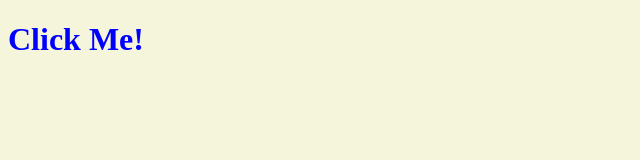
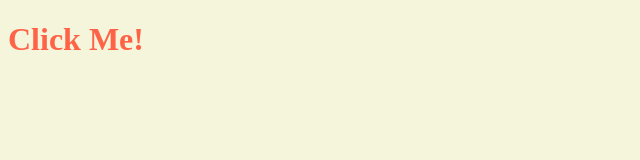
Before and after one commit to babodoban/momentum, a plain HTML site: page index.html in a window 1280 px wide. Both pictures are taken after a click on the element "Click Me!". Shown: the whole page, without its empty margins (0-640 px from the left). Drawn offline with Linux system fonts and the light colour scheme.

Commit message:
make it only one line

```diff
--- a/app.js
+++ b/app.js
@@ -1,18 +1,13 @@
-const h1 = document.querySelector(".title");
+const h1 = document.querySelector("div.hello:first-child h1");
 
 function handleTitleClick() {
-    const currentColor = h1.style.color;
-    let newColor;
-
-    if (currentColor === "blue") {
-        newColor = "black";
-    } else {
-        newColor = "blue";
-    }
-
-    h1.style.color = newColor;
-
-    console.log(h1.style.color);
+    // const clickedClass = "clicked";
+    // if (h1.classList.contains(clickedClass)) {
+    //     h1.classList.remove(clickedClass);
+    // } else {
+    //     h1.classList.add(clickedClass);
+    // }
+    h1.classList.toggle("clicked");
 }
 
 h1.addEventListener("click", handleTitleClick);
--- a/index.html
+++ b/index.html
@@ -10,7 +10,9 @@
 </head>
 
 <body>
-    <h1 class="title">Click Me!</h1>
+    <div class="hello">
+        <h1 class="title">Click Me!</h1>
+    </div>
     <script src="app.js"></script>
 </body>
 
--- a/styles.css
+++ b/styles.css
@@ -1,3 +1,12 @@
 body {
   background-color: beige;
 }
+
+h1 {
+  color: blue;
+  transition: color 0.5s ease-in-out;
+}
+
+.clicked {
+  color: tomato;
+}
```
